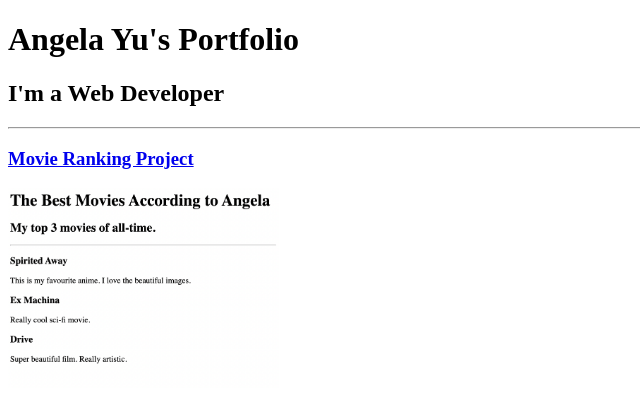
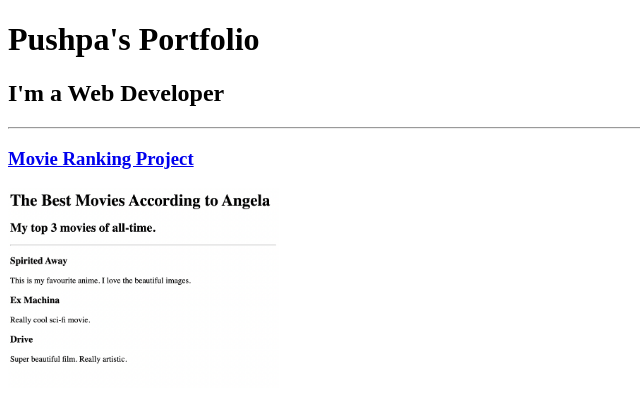
Before and after one commit to parvathipb/html-portfolio, a plain HTML site: page index.html in a window 1280 px wide. Shown: the top 408 px of the page, without its empty margins (0-640 px from the left). Drawn offline with Linux system fonts and the light colour scheme.

Commit message:
Update index.html

```diff
--- a/index.html
+++ b/index.html
@@ -3,11 +3,11 @@
 
 <head>
   <meta charset="UTF-8">
-  <title>Angela's Portfolio</title>
+  <title>Pushpa's Portfolio</title>
 </head>
 
 <body>
-  <h1>Angela Yu's Portfolio</h1>
+  <h1>Pushpa's Portfolio</h1>
   <h2>I'm a Web Developer</h2>
   <hr />
   <h3><a href="./public/movie-ranking.html">Movie Ranking Project</a></h3>
```
